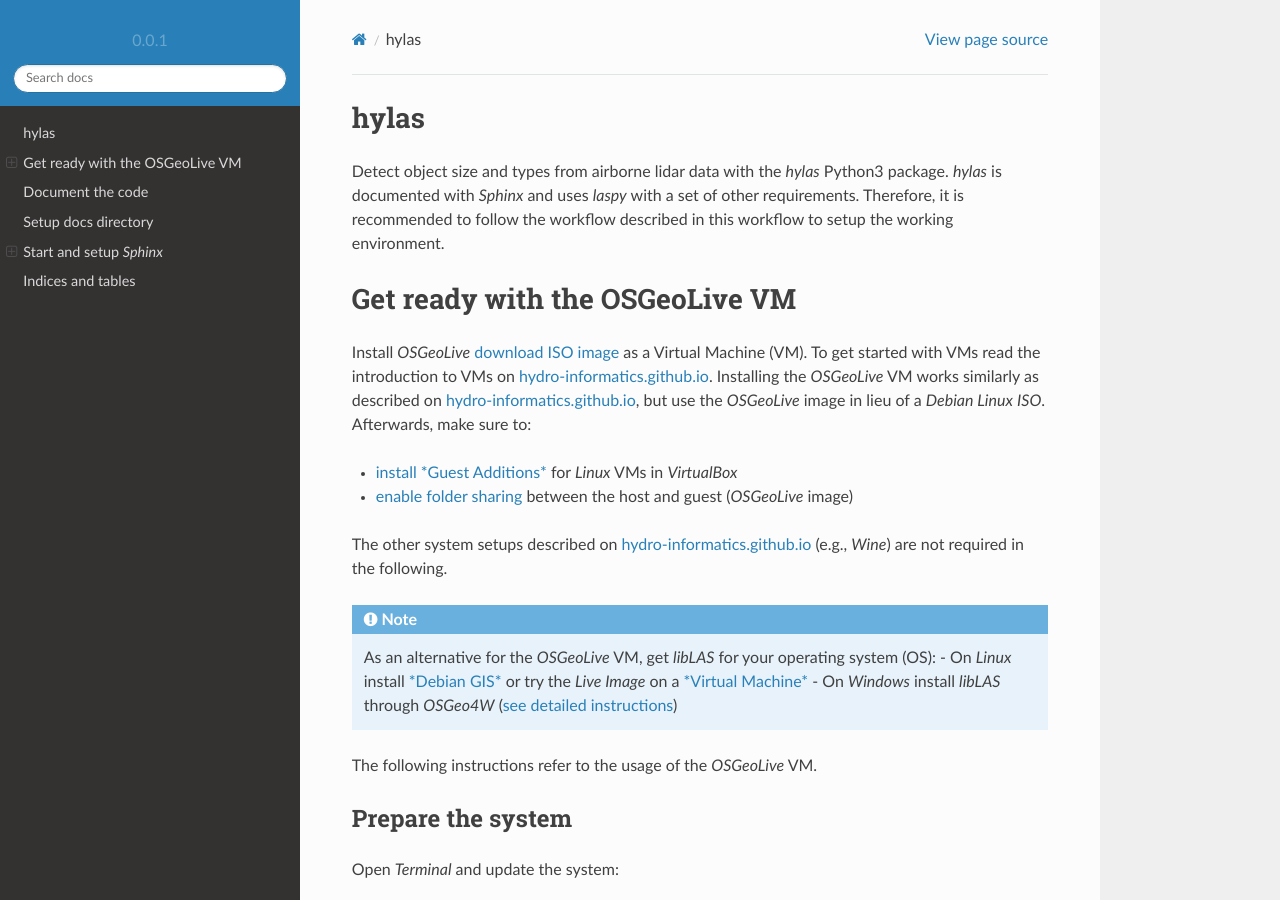
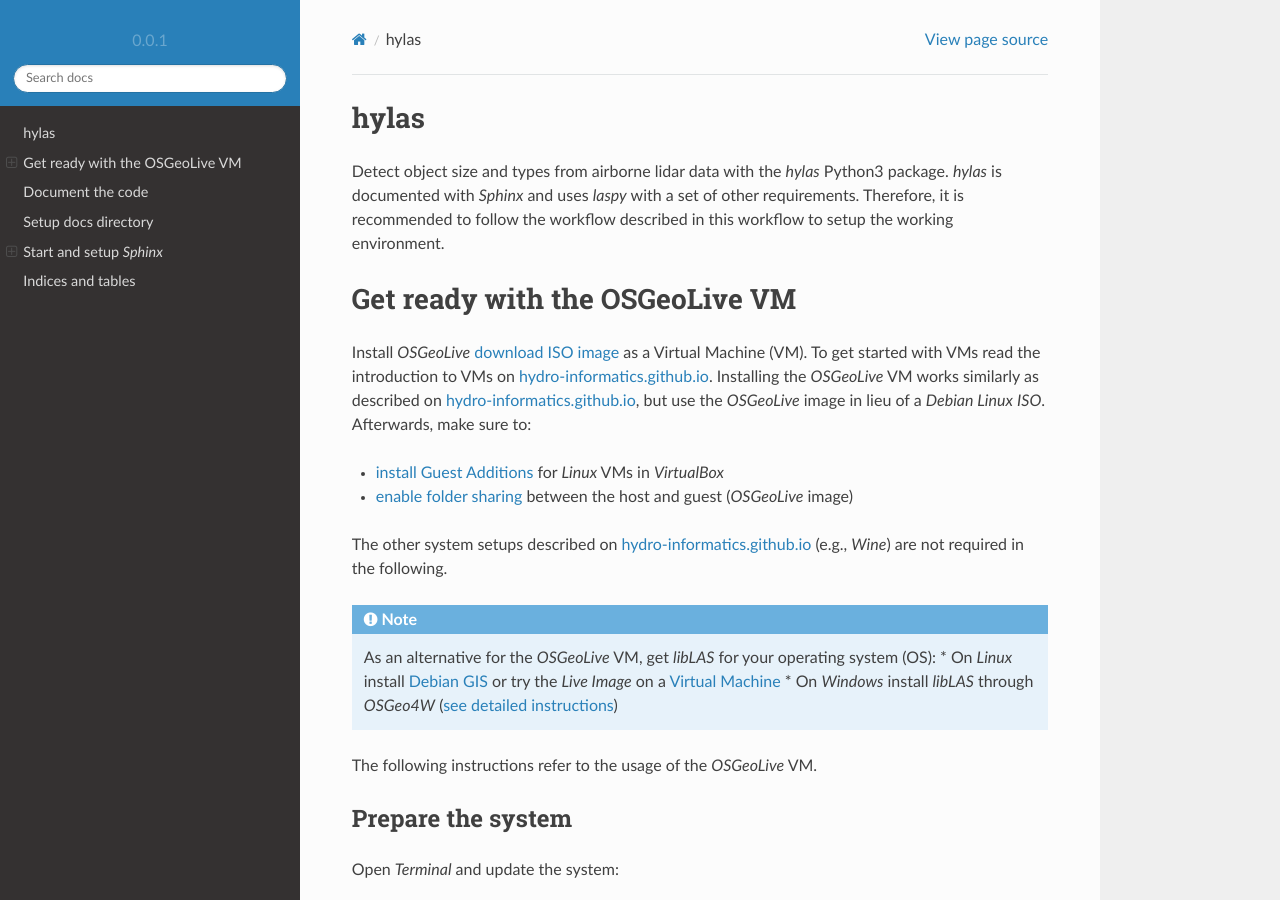
Before and after one commit to sschwindt/hylas, a Sphinx documentation site: the page built from docs/index.rst, in a window 1280 px wide and 900 px high. Built offline with Sphinx 7.4.7 and the Read the Docs theme 2.0.0, drawn with Linux system fonts in a browser that asks for light colours; pages that are not in the unit, such as notebooks, are missing from menus.

Commit message:
updated index and config

```diff
--- a/docs/conf.py
+++ b/docs/conf.py
@@ -22,8 +22,9 @@ def is_development_build():
 
 
 if is_development_build():
-    sys.path.insert(0, os.path.abspath('..'))
-sys.path.append(os.path.abspath('./demo/'))
+    sys.path.insert(0, os.path.abspath('../..'))
+sys.setrecursionlimit(1500)
+#sys.path.append(os.path.abspath('./demo/'))
 
 import sphinx_rtd_theme
 from sphinx.locale import _
@@ -48,7 +49,7 @@ extensions = [
 templates_path = ['_templates']
 source_suffix = '.rst'
 exclude_patterns = []
-locale_dirs = ['locale/']
+locale_dirs = ['locale/', 'docs/']
 gettext_compact = False
 
 master_doc = 'index'
--- a/docs/index.rst
+++ b/docs/index.rst
@@ -26,14 +26,14 @@ Get ready with the OSGeoLive VM
 
 Install *OSGeoLive* `download ISO image <http://live.osgeo.org/en/download.html>`_ as a Virtual Machine (VM). To get started with VMs read the introduction to VMs on `hydro-informatics.github.io <https://hydro-informatics.github.io/vm.html#about>`_. Installing the *OSGeoLive* VM works similarly as described on `hydro-informatics.github.io <https://hydro-informatics.github.io/vm.html#create-a-vm-with-virtualbox>`_, but use the *OSGeoLive* image in lieu of a *Debian Linux* *ISO*. Afterwards, make sure to:
 
-* `install \ *Guest Additions\* <https://hydro-informatics.github.io/vm.html#setup-debian>`_ for *Linux* VMs in *VirtualBox*
+* `install Guest Additions <https://hydro-informatics.github.io/vm.html#setup-debian>`_ for *Linux* VMs in *VirtualBox*
 * `enable folder sharing <https://hydro-informatics.github.io/vm.html#share>`_ between the host and guest (*OSGeoLive* image)
 
 The other system setups described on `hydro-informatics.github.io <https://hydro-informatics.github.io/vm.>`_ (e.g., *Wine*) are not required in the following.
 
 .. note:: As an alternative for the *OSGeoLive* VM, get *libLAS* for your operating system (OS):
-          - On *Linux* install `*Debian GIS* <https://wiki.debian.org/DebianGis>`_ or try the *Live Image* on a `*Virtual Machine* <https://hydro-informatics.github.io/vm.>`_
-          - On *Windows* install *libLAS* through *OSGeo4W* (`see detailed instructions <https://liblas.org/osgeo4w.>`_)
+          * On *Linux* install `Debian GIS <https://wiki.debian.org/DebianGis>`_ or try the *Live Image* on a `Virtual Machine <https://hydro-informatics.github.io/vm.>`_
+          * On *Windows* install *libLAS* through *OSGeo4W* (`see detailed instructions <https://liblas.org/osgeo4w.>`_)
 
 The following instructions refer to the usage of the *OSGeoLive* VM.
 
@@ -42,7 +42,7 @@ Prepare the system
 
 Open *Terminal*  and update the system:
 
-.. code:: $ sudo apt update &&    $ sudo apt full-upgrade -y
+.. code:: sudo apt update &&    $ sudo apt full-upgrade -y
 
 
 Update Python references
```
